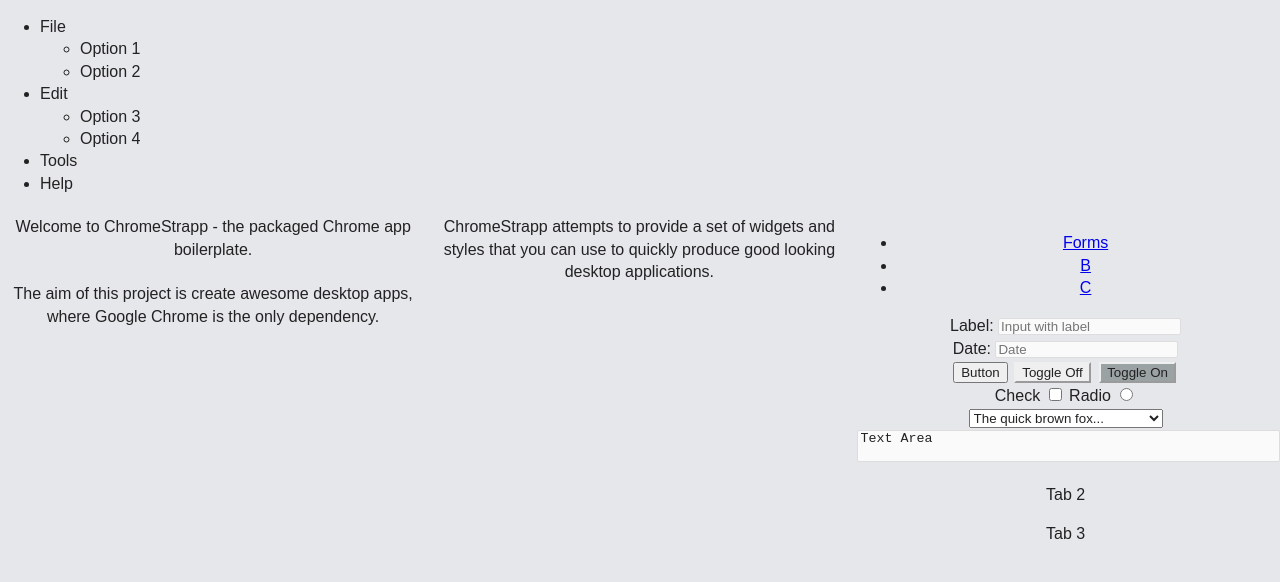
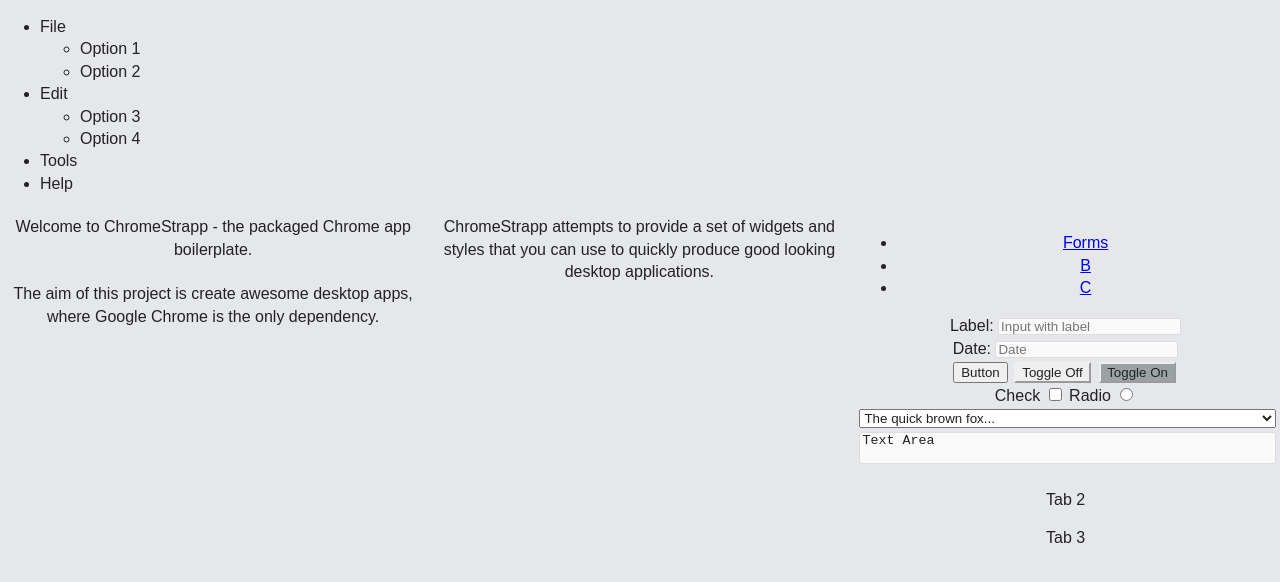
Before and after one commit to jsrn/ChromeStrapp, a plain HTML site: page index.html in a window 1280 px wide. Drawn offline with Linux system fonts and the light colour scheme.

Commit message:
tweaked even more

```diff
--- a/css/forms.css
+++ b/css/forms.css
@@ -15,4 +15,12 @@
 {
 	resize: none;
 	width: 100%;
+	box-sizing: border-box;
+	margin: 2px;
 }
+
+select
+{
+	margin: 2px;
+	width: 100%;
+}
```
